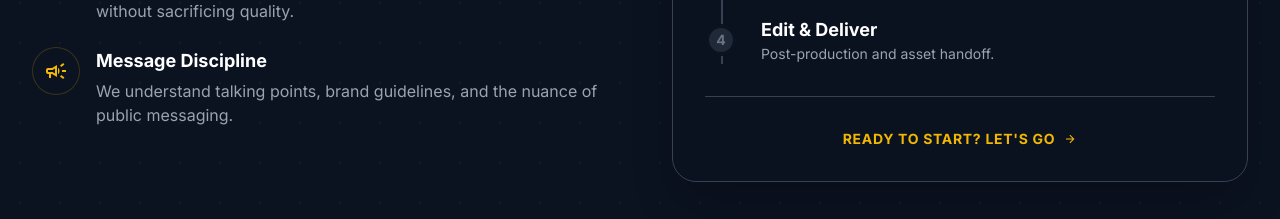
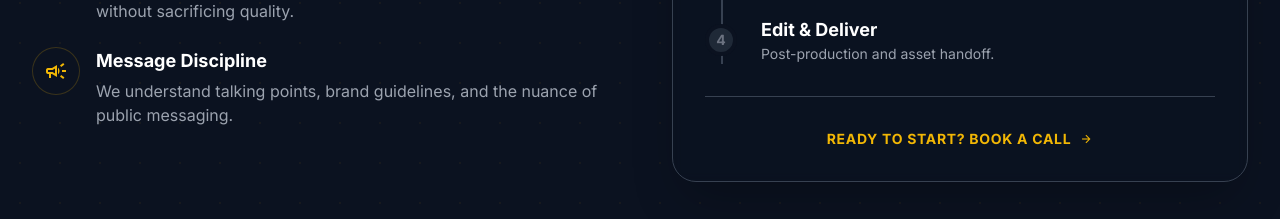
Before and after one commit to kampeynco/respectfully-media-redesign, a React (Vite) app: page / in a window 1280 px wide. Shown: the part 4280-4499 px from the top of the page. Built offline with nearby package versions, Linux system fonts and the light colour scheme.

Commit message:
feat(links): Update external links to actual URLs
Replace placeholder links with actual URLs for the portfolio and booking. This ensures users are directed to the correct external resources when interacting with these calls to action.

```diff
--- a/components/Process.tsx
+++ b/components/Process.tsx
@@ -60,8 +60,8 @@ const Process: React.FC = () => {
               </ul>
             </div>
             <div className="mt-8 pt-8 border-t border-gray-700 text-center">
-              <a href="#contact" className="text-primary font-bold hover:text-white transition-colors uppercase tracking-wider text-sm flex items-center justify-center gap-2">
-                Ready to start? Let's go <span className="material-symbols-outlined text-sm">arrow_forward</span>
+              <a href="https://cal.com/respectful-media/15min" target="_blank" rel="noopener noreferrer" className="text-primary font-bold hover:text-white transition-colors uppercase tracking-wider text-sm flex items-center justify-center gap-2">
+                Ready to Start? Book a Call <span className="material-symbols-outlined text-sm">arrow_forward</span>
               </a>
             </div>
           </div>
--- a/components/SelectedWork.tsx
+++ b/components/SelectedWork.tsx
@@ -11,7 +11,7 @@ const SelectedWork: React.FC = () => {
             <h2 className="font-display text-4xl md:text-5xl text-white mb-2 uppercase">Selected Work</h2>
             <p className="text-gray-400">Results-driven creativity in action.</p>
           </div>
-          <a href="#" className="hidden md:inline-flex items-center text-primary font-semibold hover:underline mt-4 md:mt-0">
+          <a href="https://vimeo.com/user134826215" target="_blank" rel="noopener noreferrer" className="hidden md:inline-flex items-center text-primary font-semibold hover:underline mt-4 md:mt-0">
             View Full Portfolio <span className="material-symbols-outlined ml-1 text-sm">arrow_forward</span>
           </a>
         </div>
@@ -45,7 +45,7 @@ const SelectedWork: React.FC = () => {
         </div>
 
         <div className="mt-12 text-center md:hidden">
-          <a href="#" className="inline-flex items-center text-primary font-semibold hover:underline">
+          <a href="https://vimeo.com/user134826215" target="_blank" rel="noopener noreferrer" className="inline-flex items-center text-primary font-semibold hover:underline">
             View Full Portfolio <span className="material-symbols-outlined ml-1 text-sm">arrow_forward</span>
           </a>
         </div>
```
